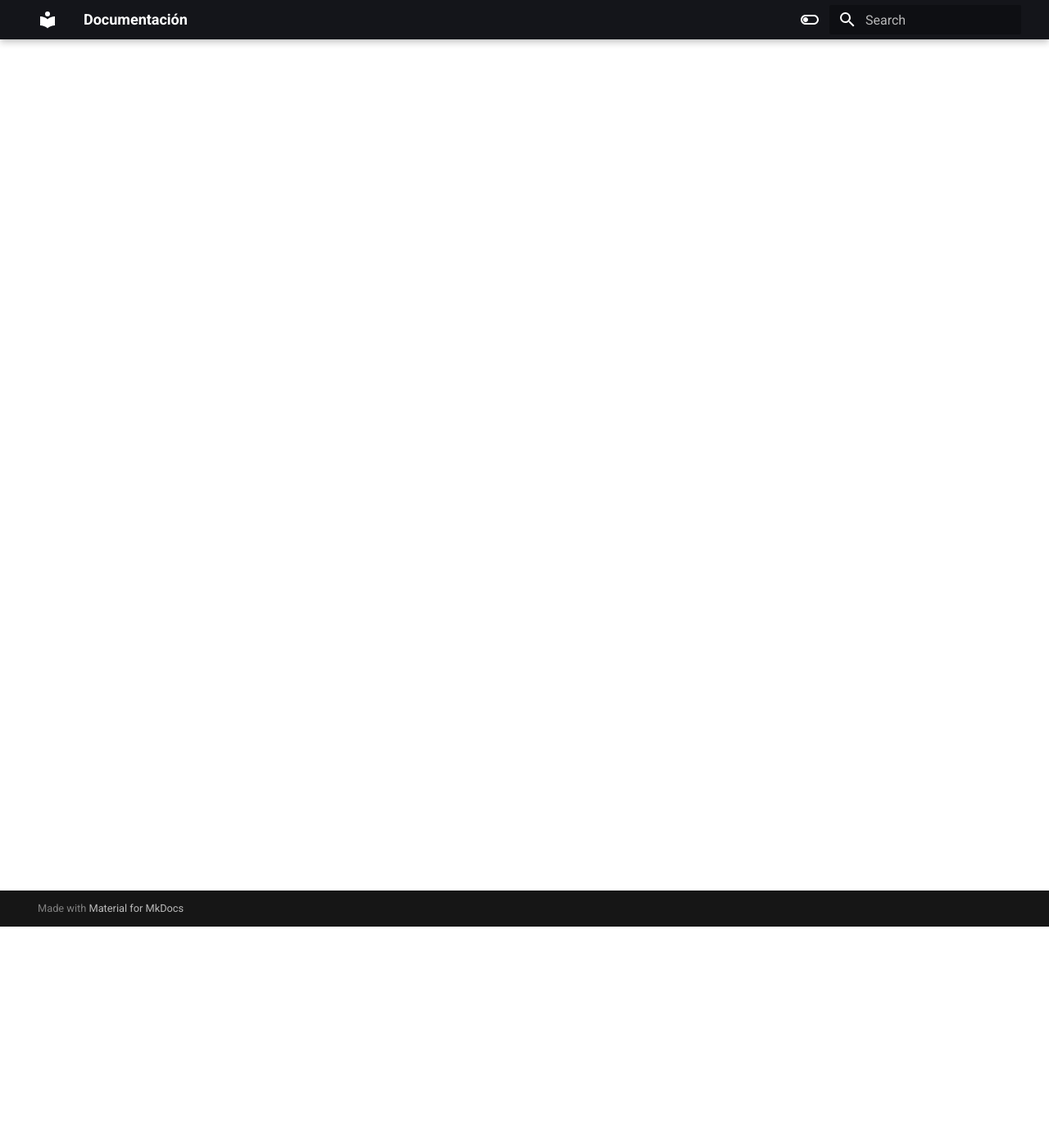
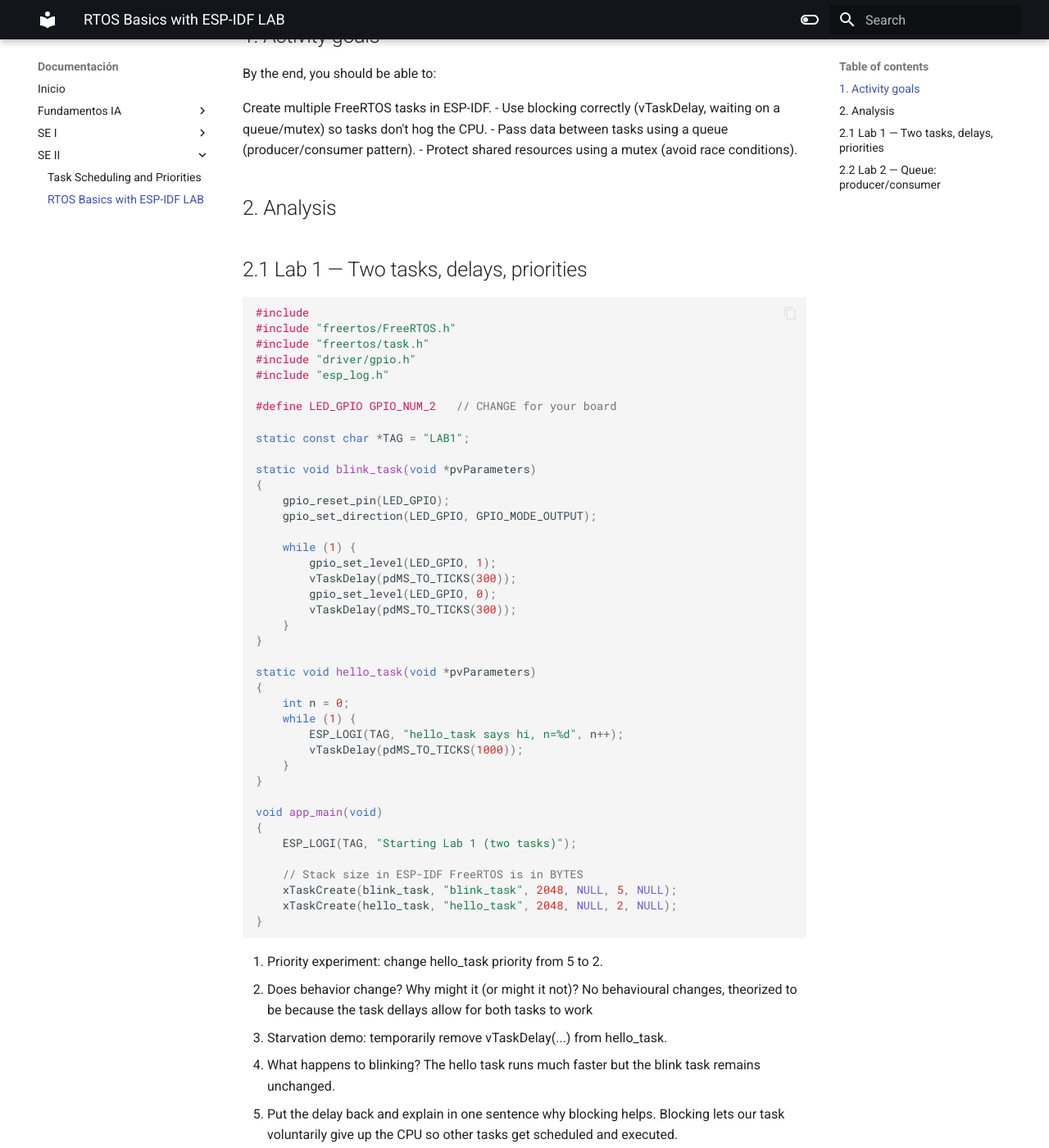
Before and after one commit to chuy-fui/Jesus-docs, an MkDocs documentation site: the page built from docs/SE-II/Assignment2.md, in a window 1280 px wide and 1400 px high, scrolled down 270 px. Shown: the whole window at 82% size. Built offline with MkDocs 1.6.1 and Material for MkDocs 9.7.7, drawn with Linux system fonts in a browser that asks for light colours; some of the changed text lies outside the part shown.

Commit message:
Se arrglo un error en assignment2

````diff
--- a/docs/SE-II/Assignment2.md
+++ b/docs/SE-II/Assignment2.md
@@ -1 +1,138 @@
-#
+# RTOS Basics with ESP-IDF LAB
+
+This session focused on developing multiple skills in ESP-IDF using FreeRTOS, including task creation, correct use of blocking mechanisms, inter-task communication through queues, and protection of shared resources with mutexes.
+
+## 1. Activity goals
+
+By the end, you should be able to:
+
+Create multiple FreeRTOS tasks in ESP-IDF.
+- Use blocking correctly (vTaskDelay, waiting on a queue/mutex) so tasks don't hog the CPU.
+- Pass data between tasks using a queue (producer/consumer pattern).
+- Protect shared resources using a mutex (avoid race conditions).
+
+## 2. Analysis
+
+## 2.1 Lab 1 — Two tasks, delays, priorities
+
+``` c
+#include
+#include "freertos/FreeRTOS.h"
+#include "freertos/task.h"
+#include "driver/gpio.h"
+#include "esp_log.h"
+
+#define LED_GPIO GPIO_NUM_2   // CHANGE for your board
+
+static const char *TAG = "LAB1";
+
+static void blink_task(void *pvParameters)
+{
+    gpio_reset_pin(LED_GPIO);
+    gpio_set_direction(LED_GPIO, GPIO_MODE_OUTPUT);
+
+    while (1) {
+        gpio_set_level(LED_GPIO, 1);
+        vTaskDelay(pdMS_TO_TICKS(300));
+        gpio_set_level(LED_GPIO, 0);
+        vTaskDelay(pdMS_TO_TICKS(300));
+    }
+}
+
+static void hello_task(void *pvParameters)
+{
+    int n = 0;
+    while (1) {
+        ESP_LOGI(TAG, "hello_task says hi, n=%d", n++);
+        vTaskDelay(pdMS_TO_TICKS(1000));
+    }
+}
+
+void app_main(void)
+{
+    ESP_LOGI(TAG, "Starting Lab 1 (two tasks)");
+
+    // Stack size in ESP-IDF FreeRTOS is in BYTES
+    xTaskCreate(blink_task, "blink_task", 2048, NULL, 5, NULL);
+    xTaskCreate(hello_task, "hello_task", 2048, NULL, 2, NULL);
+}
+```
+
+1. Priority experiment: change hello_task priority from 5 to 2.
+2. Does behavior change? Why might it (or might it not)?
+No behavioural changes, theorized to be because the task dellays allow for both tasks to work
+3. Starvation demo: temporarily remove vTaskDelay(...) from hello_task.
+4. What happens to blinking?
+The hello task runs much faster but the blink task remains unchanged.
+5. Put the delay back and explain in one sentence why blocking helps.
+Blocking lets our task voluntarily give up the CPU so other tasks get scheduled and executed.
+
+## 2.2 Lab 2 — Queue: producer/consumer
+
+``` c
+#include
+#include "freertos/FreeRTOS.h"
+#include "freertos/task.h"
+#include "freertos/queue.h"
+#include "esp_log.h"
+
+static const char *TAG = "LAB2";
+static QueueHandle_t q_numbers;
+
+static void producer_task(void *pvParameters)
+{
+    int value = 0;
+
+    while (1) {
+        value++;
+
+        // Send to queue; wait up to 50ms if full
+        if (xQueueSend(q_numbers, &value, pdMS_TO_TICKS(50)) == pdPASS) {
+            ESP_LOGI(TAG, "Produced %d", value);
+        } else {
+            ESP_LOGW(TAG, "Queue full, dropped %d", value);
+        }
+
+        vTaskDelay(pdMS_TO_TICKS(20));
+    }
+}
+
+static void consumer_task(void *pvParameters)
+{
+    int rx = 0;
+
+    while (1) {
+        // Wait up to 1000ms for data
+        if (xQueueReceive(q_numbers, &rx, pdMS_TO_TICKS(1000)) == pdPASS) {
+            ESP_LOGI(TAG, "Consumed %d", rx);
+        } else {
+            ESP_LOGW(TAG, "No data in 1s");
+        }
+    }
+}
+
+void app_main(void)
+{
+    ESP_LOGI(TAG, "Starting Lab 2 (queue)");
+
+    q_numbers = xQueueCreate(20, sizeof(int)); // length 5
+    if (q_numbers == NULL) {
+        ESP_LOGE(TAG, "Queue create failed");
+        return;
+    }
+
+    xTaskCreate(producer_task, "producer_task", 2048, NULL, 5, NULL);
+    xTaskCreate(consumer_task, "consumer_task", 2048, NULL, 5, NULL);
+}
+```
+
+1. Make the producer faster: change producer delay 200ms → 20ms.
+2. When do you see “Queue full”?
+The queue never filled up
+3. Increase the queue length 5 → 20.
+4. What changes?
+No changes
+5. Make the consumer “slow”: after a successful receive, add:
+vTaskDelay(pdMS_TO_TICKS(300));
+6. What pattern is happening now (buffering / backlog)?
+We started losing data, this is because data is being generated and transmitted quicker than we can receive it.
````
